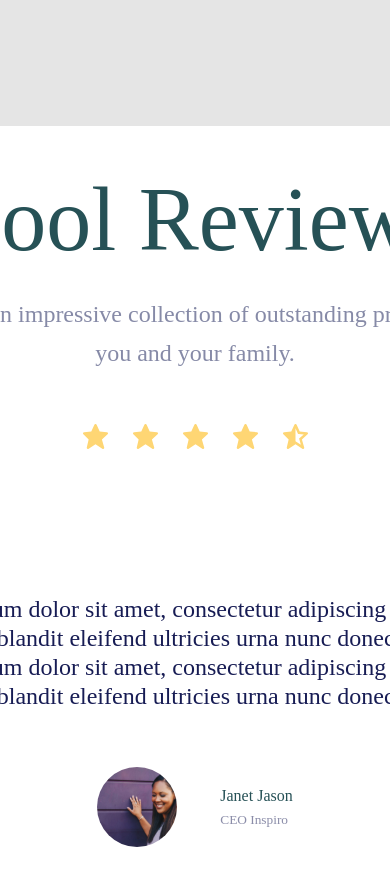
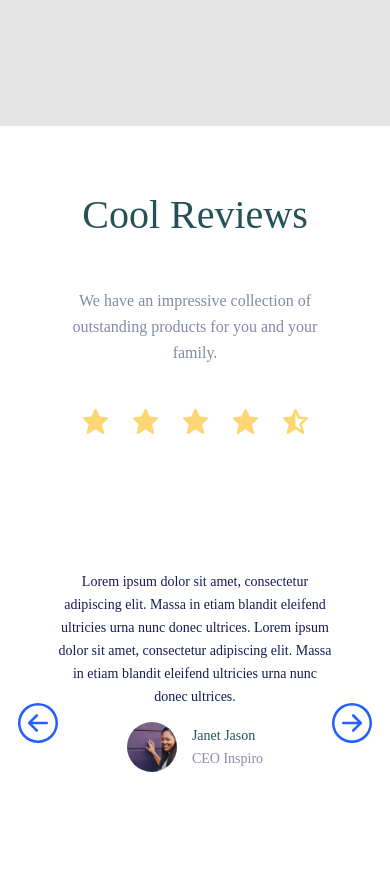
Before and after one commit to man-of-mind/trending-fashion-landing-page, a React (Create React App) app: page / in a window 390 px wide. Shown: the part 11000-11886 px from the top of the page. Built offline with nearby package versions, Linux system fonts and the light colour scheme; a web font is replaced by a local one.

Commit message:
Completed the review section for the mobile screen

```diff
--- a/src/Components/Cards/Cards.module.scss
+++ b/src/Components/Cards/Cards.module.scss
@@ -6,6 +6,7 @@
     padding: 55px;
     color: #FFFFFF;
     height: 200px;
+    width: 185px;
     span {
         font-size: 40px;
         font-weight: 400;
--- a/src/Components/Content/Content.module.scss
+++ b/src/Components/Content/Content.module.scss
@@ -208,7 +208,13 @@
             display: flex;
             align-items: center;
             justify-content: space-between;
-            padding: 0;
+            width: 100vw;
+            .arrow-left {
+                padding-left: 196px;
+            }
+            .arrow-right {
+                padding-right: 196px;
+            }
             article {
                 display: flex;
                 flex-direction: column;
@@ -428,6 +434,48 @@
                 display: none;
             }
         }
+        .reviews {
+            padding: 67px 18px 0px;
+            h1 {
+                font-size: 40px;
+                padding-bottom: 36px;
+            }
+            p {
+                font-size: 16px;
+                width: 273px;
+                line-height: 26px;
+            }
+            .ceo-review {
+                .arrow-left {
+                    padding-left: 18px;
+                }
+                .arrow-right {
+                    padding-right: 18px;
+                }
+                article {
+                    p {
+                        font-size: 14px;
+                        line-height: 23px;
+                        padding-bottom: 0;
+                    }
+                    figure {
+                        img {
+                            width: 50px;
+                            height: 50px;
+                        }
+                        figcaption {
+                            padding-left: 15px;
+                            span {
+                                font-size: 14px;
+                            }
+                            small {
+                                font-size: 14px;
+                            }
+                        }
+                    }
+                }
+            }
+        }
     }
     .service {
         svg {
--- a/src/Components/Content/Content.tsx
+++ b/src/Components/Content/Content.tsx
@@ -142,7 +142,7 @@ const Content = () => {
                     <HalfStarIcon style={{paddingRight: '0'}}/>
                 </figure>
                 <section className={styles['ceo-review']}>
-                    <ArrowLeftIcon />
+                    <ArrowLeftIcon className={styles['arrow-left']} />
                     <article>
                         <p>Lorem ipsum dolor sit amet, consectetur adipiscing elit. Massa in etiam blandit eleifend
                             ultricies urna nunc donec ultrices. Lorem ipsum dolor sit amet, consectetur adipiscing
@@ -156,7 +156,7 @@ const Content = () => {
                             </figcaption>
                         </figure>
                     </article>
-                    <ArrowRightIcon />
+                    <ArrowRightIcon className={styles['arrow-right']} />
                 </section>
             </div>
         </div>
```
